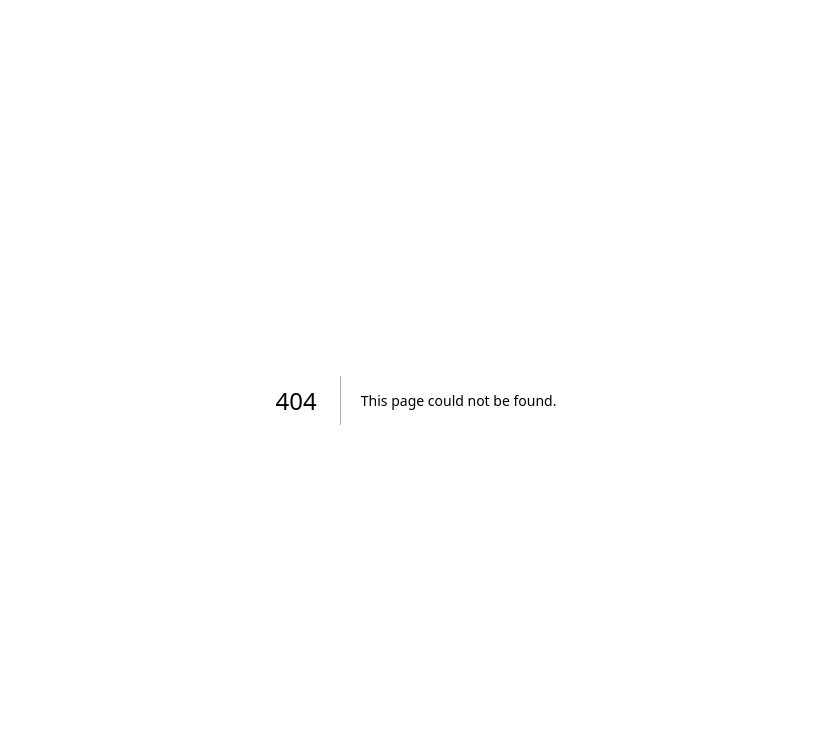
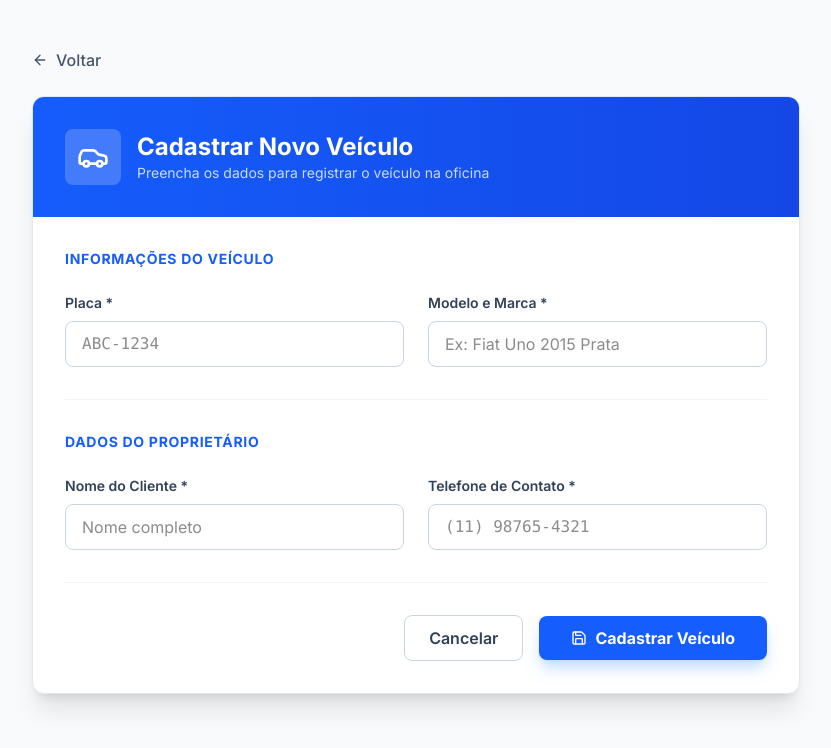
Before and after one commit to anamspaula/oficina-system, a Next.js app in the folder frontend/: page /vehicle/new in a window 1280 px wide. Before the commit this address had no page. Shown: the top 748 px of the page, without its empty margins (224-1055 px from the left). Built offline with nearby package versions, Linux system fonts and the light colour scheme.

Commit message:
feat: implement vehicle form for registration and edition in Next.js

```diff
--- /dev/null
+++ b/frontend/src/app/vehicle/new/page.tsx
@@ -0,0 +1,193 @@
+'use client';
+
+import { useState, useEffect } from 'react';
+import { useParams, useRouter } from 'next/navigation';
+import { useData } from '@/context/DataContext';
+import { ArrowLeft, Save, Car } from 'lucide-react';
+
+export default function VehicleFormPage() {
+  const params = useParams();
+  const id = params?.id as string;
+  const router = useRouter();
+  const { vehicles, addVehicle, updateVehicle } = useData();
+
+  const isEdit = !!id;
+  const existingVehicle = isEdit ? vehicles.find((v) => v.id === id) : undefined;
+
+  const [plate, setPlate] = useState('');
+  const [model, setModel] = useState('');
+  const [owner, setOwner] = useState('');
+  const [phone, setPhone] = useState('');
+
+  useEffect(() => {
+    if (existingVehicle) {
+      setPlate(existingVehicle.plate);
+      setModel(existingVehicle.model);
+      setOwner(existingVehicle.owner);
+      setPhone(existingVehicle.phone);
+    }
+  }, [existingVehicle]);
+
+  const handleSubmit = (e: React.FormEvent) => {
+    e.preventDefault();
+
+    const vehicleData = { plate, model, owner, phone };
+
+    if (isEdit && id) {
+      updateVehicle(id, vehicleData);
+    } else {
+      addVehicle(vehicleData);
+    }
+
+    router.back();
+  };
+
+  const formatPlate = (value: string) => {
+    const cleaned = value.replace(/[^A-Za-z0-9]/g, '').toUpperCase();
+    if (cleaned.length <= 3) return cleaned;
+    // Suporta formato antigo ABC-1234 e Mercosul ABC1D23 (limitando a 7 caracteres úteis)
+    return `${cleaned.slice(0, 3)}-${cleaned.slice(3, 7)}`;
+  };
+
+  const handlePlateChange = (e: React.ChangeEvent<HTMLInputElement>) => {
+    const formatted = formatPlate(e.target.value);
+    setPlate(formatted);
+  };
+
+  const formatPhone = (value: string) => {
+    const cleaned = value.replace(/\D/g, '');
+    if (cleaned.length <= 2) return cleaned.length > 0 ? `(${cleaned}` : '';
+    if (cleaned.length <= 6) return `(${cleaned.slice(0, 2)}) ${cleaned.slice(2)}`;
+    return `(${cleaned.slice(0, 2)}) ${cleaned.slice(2, 7)}-${cleaned.slice(7, 11)}`;
+  };
+
+  const handlePhoneChange = (e: React.ChangeEvent<HTMLInputElement>) => {
+    const formatted = formatPhone(e.target.value);
+    setPhone(formatted);
+  };
+
+  return (
+    <div className="min-h-screen bg-slate-50 p-4">
+      <div className="max-w-3xl mx-auto py-8">
+        <button
+          onClick={() => router.back()}
+          className="flex items-center gap-2 text-slate-600 hover:text-slate-800 mb-6 transition font-medium"
+        >
+          <ArrowLeft className="w-4 h-4" />
+          Voltar
+        </button>
+
+        <div className="bg-white rounded-xl shadow-xl overflow-hidden border border-slate-200">
+          {/* Header */}
+          <div className="bg-gradient-to-r from-blue-600 to-blue-700 px-8 py-8">
+            <div className="flex items-center gap-4">
+              <div className="bg-white/20 p-3 rounded-lg backdrop-blur-sm">
+                <Car className="w-8 h-8 text-white" />
+              </div>
+              <div>
+                <h1 className="text-2xl font-bold text-white">
+                  {isEdit ? 'Editar Veículo' : 'Cadastrar Novo Veículo'}
+                </h1>
+                <p className="text-blue-100 text-sm opacity-90">
+                  {isEdit ? 'Atualize as informações do veículo e proprietário' : 'Preencha os dados para registrar o veículo na oficina'}
+                </p>
+              </div>
+            </div>
+          </div>
+
+          {/* Form */}
+          <form onSubmit={handleSubmit} className="px-8 py-8 space-y-8">
+            <section>
+              <h2 className="text-sm font-bold text-blue-600 uppercase tracking-wider mb-6">Informações do Veículo</h2>
+              <div className="grid grid-cols-1 md:grid-cols-2 gap-6">
+                <div>
+                  <label htmlFor="plate" className="block text-sm font-semibold text-slate-700 mb-2">
+                    Placa *
+                  </label>
+                  <input
+                    id="plate"
+                    type="text"
+                    value={plate}
+                    onChange={handlePlateChange}
+                    placeholder="ABC-1234"
+                    maxLength={8}
+                    className="w-full px-4 py-2.5 border border-slate-300 rounded-lg focus:ring-2 focus:ring-blue-500 outline-none transition uppercase font-mono"
+                    required
+                  />
+                </div>
+
+                <div>
+                  <label htmlFor="model" className="block text-sm font-semibold text-slate-700 mb-2">
+                    Modelo e Marca *
+                  </label>
+                  <input
+                    id="model"
+                    type="text"
+                    value={model}
+                    onChange={(e) => setModel(e.target.value)}
+                    placeholder="Ex: Fiat Uno 2015 Prata"
+                    className="w-full px-4 py-2.5 border border-slate-300 rounded-lg focus:ring-2 focus:ring-blue-500 outline-none transition"
+                    required
+                  />
+                </div>
+              </div>
+            </section>
+
+            <section className="border-t border-slate-100 pt-8">
+              <h2 className="text-sm font-bold text-blue-600 uppercase tracking-wider mb-6">Dados do Proprietário</h2>
+              <div className="grid grid-cols-1 md:grid-cols-2 gap-6">
+                <div>
+                  <label htmlFor="owner" className="block text-sm font-semibold text-slate-700 mb-2">
+                    Nome do Cliente *
+                  </label>
+                  <input
+                    id="owner"
+                    type="text"
+                    value={owner}
+                    onChange={(e) => setOwner(e.target.value)}
+                    placeholder="Nome completo"
+                    className="w-full px-4 py-2.5 border border-slate-300 rounded-lg focus:ring-2 focus:ring-blue-500 outline-none transition"
+                    required
+                  />
+                </div>
+
+                <div>
+                  <label htmlFor="phone" className="block text-sm font-semibold text-slate-700 mb-2">
+                    Telefone de Contato *
+                  </label>
+                  <input
+                    id="phone"
+                    type="text"
+                    value={phone}
+                    onChange={handlePhoneChange}
+                    placeholder="(11) 98765-4321"
+                    maxLength={15}
+                    className="w-full px-4 py-2.5 border border-slate-300 rounded-lg focus:ring-2 focus:ring-blue-500 outline-none transition font-mono"
+                    required
+                  />
+                </div>
+              </div>
+            </section>
+
+            <div className="flex items-center justify-end gap-4 pt-8 border-t border-slate-100">
+              <button
+                type="button"
+                onClick={() => router.back()}
+                className="px-6 py-2.5 border border-slate-300 text-slate-700 rounded-lg font-semibold hover:bg-slate-50 transition"
+              >
+                Cancelar
+              </button>
+              <button
+                type="submit"
+                className="flex items-center gap-2 bg-blue-600 hover:bg-blue-700 text-white px-8 py-2.5 rounded-lg font-bold transition shadow-lg shadow-blue-200"
+              >
+                <Save className="w-4 h-4" />
+                {isEdit ? 'Salvar Alterações' : 'Cadastrar Veículo'}
+              </button>
+            </div>
+          </form>
+        </div>
+      </div>
+    </div>
+  );
+}
```
